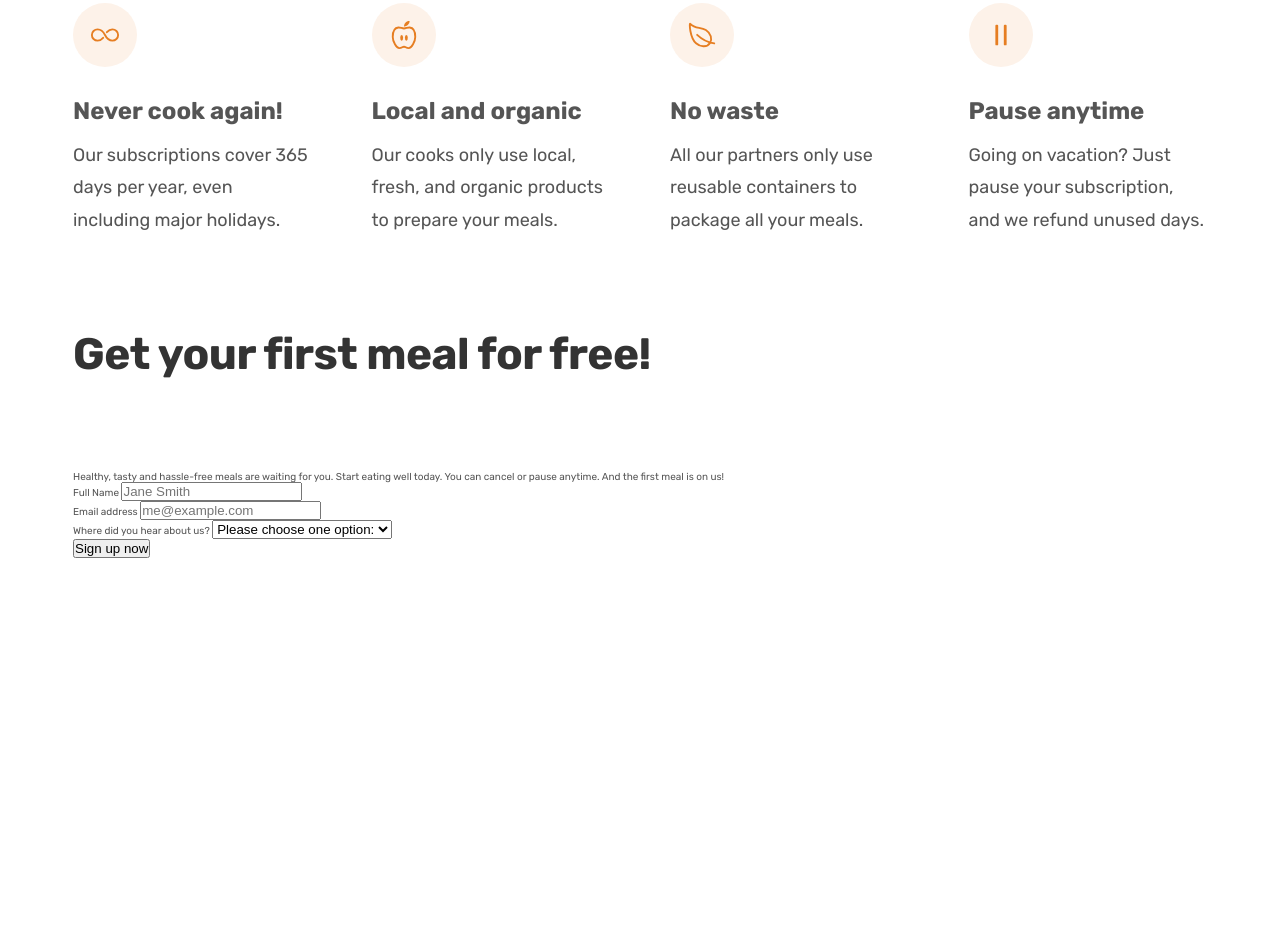
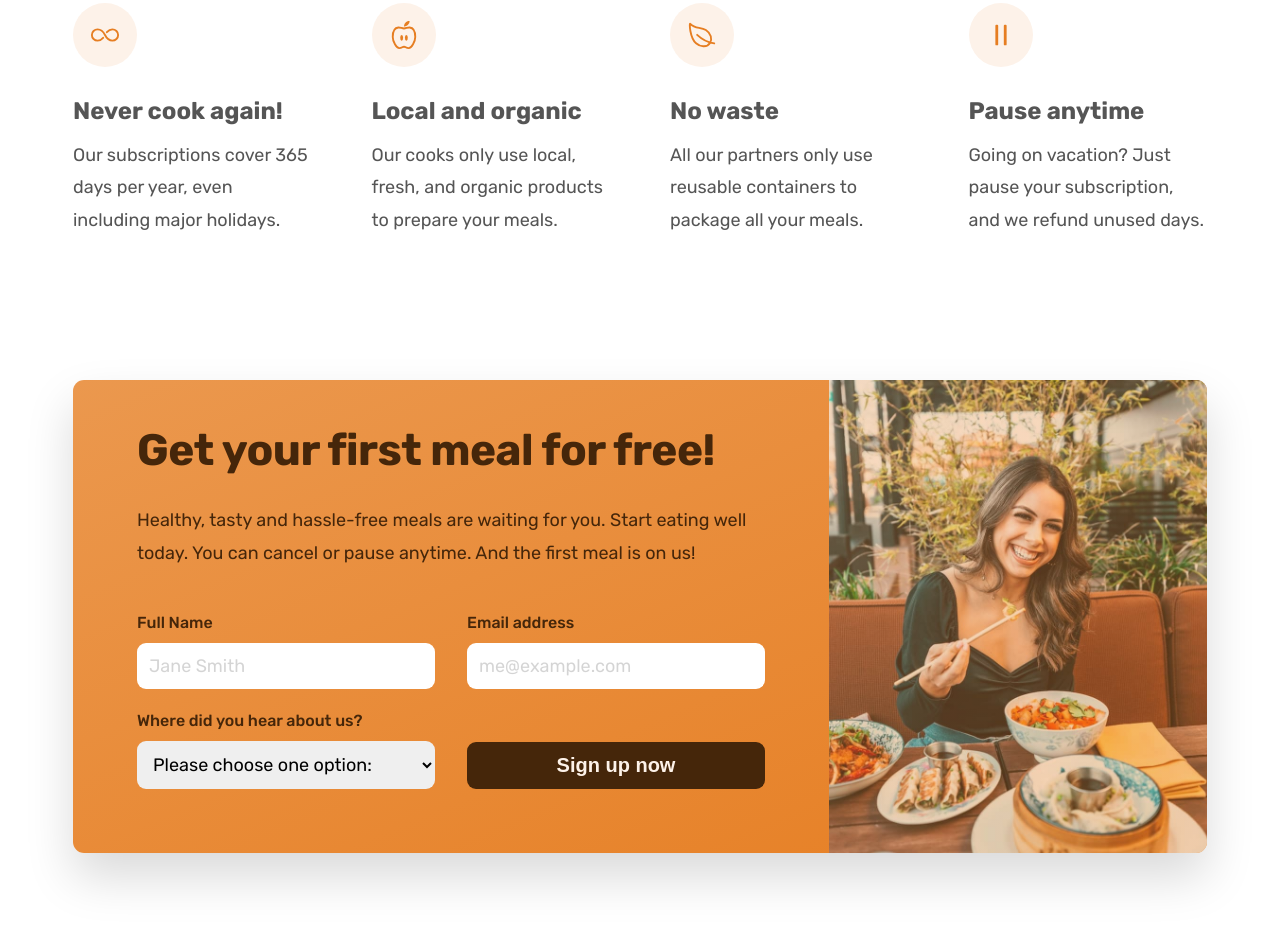
Before and after one commit to kazblacktopp/Omnifood-Project, a plain HTML site: page index.html in a window 1280 px wide. Shown: the part 5588-6514 px from the top of the page. Before the commit the page ends 6146 px from the top, so only its background shows below. Drawn offline with nearby package versions, Linux system fonts and the light colour scheme.

Commit message:
Add styles for CTA Section

```diff
--- a/css/general.css
+++ b/css/general.css
@@ -21,8 +21,8 @@
 
 - Primary: #e67e22
 
-- Tints: #fdf2e9
-- Shades: #cf711f
+- Tints: #fdf2e9, #eb984e
+- Shades: #cf711f, #45260a
 - Accents: #51cf66, #94d82d, #ffd43b
 - Greys: #333, #555
 
@@ -60,6 +60,10 @@ body {
   font-family: "Rubik", sans-serif;
   line-height: 1;
   color: #555;
+}
+
+:focus {
+  box-shadow: 0 0 0 0.8rem rgba(230, 125, 34, 0.5);
 }
 
 .heading-primary {
@@ -136,6 +140,7 @@ body {
 
 /********** COMPONENETS **********/
 
+.btn,
 .btn:link,
 .btn:visited {
   display: inline-block;
--- a/css/style.css
+++ b/css/style.css
@@ -296,7 +296,7 @@
   border: none;
 }
 
-/************** MEALS SECTION **************/
+/********** TESTIMONIAL SECTION **********/
 
 .section-testimonials {
   grid-template-columns: 60% 40%;
@@ -343,7 +343,7 @@
   transform: scale(1.1);
 }
 
-/************** MEALS SECTION **************/
+/************** PRICING SECTION **************/
 
 .section-pricing {
   padding: 9.6rem 0;
@@ -456,3 +456,83 @@
   font-size: 1.8rem;
   line-height: 1.8;
 }
+
+/************** CTA SECTION **************/
+
+.section-cta {
+  padding: 4.8rem 0 12.8rem;
+}
+
+.cta-box {
+  display: grid;
+  grid-template-columns: 2fr 1fr;
+  background-image: linear-gradient(to right bottom, #eb984e, #e67e22);
+  border-radius: 11px;
+  overflow: hidden;
+  box-shadow: 0 2.4rem 4.8rem rgba(0, 0, 0, 0.15);
+}
+
+.cta-box :focus {
+  outline: none;
+  box-shadow: 0 0 0 0.8rem rgba(253, 242, 233, 0.5);
+}
+
+.cta-content {
+  color: #45260a;
+  padding: 4.8rem 6.4rem 6.4rem;
+}
+
+.cta-content .heading-secondary {
+  color: inherit;
+  margin-bottom: 3.2rem;
+}
+
+.cta-text {
+  font-size: 1.8rem;
+  line-height: 1.8;
+  margin-bottom: 4.6rem;
+}
+
+.cta-form {
+  display: grid;
+  column-gap: 3.2rem;
+  row-gap: 2.4rem;
+}
+
+.cta-form label {
+  display: block;
+  font-size: 1.6rem;
+  margin-bottom: 1.2rem;
+  font-weight: 500;
+}
+
+.cta-form input,
+.cta-form select {
+  width: 100%;
+  padding: 1.2rem;
+  font-size: 1.8rem;
+  border: none;
+  border-radius: 9px;
+  font-family: inherit;
+}
+
+.cta-form input::placeholder {
+  opacity: 0.3;
+}
+
+.cta-btn {
+  background-color: #45260a;
+  color: #fdf2e9;
+  border: none;
+  padding: 1.2rem;
+  align-self: end;
+}
+
+.cta-img-box {
+  background: linear-gradient(
+      to right bottom,
+      rgba(235, 151, 78, 0.35),
+      rgba(230, 125, 34, 0.35)
+    ),
+    url("/img/eating.jpg") top center/cover;
+}
```
